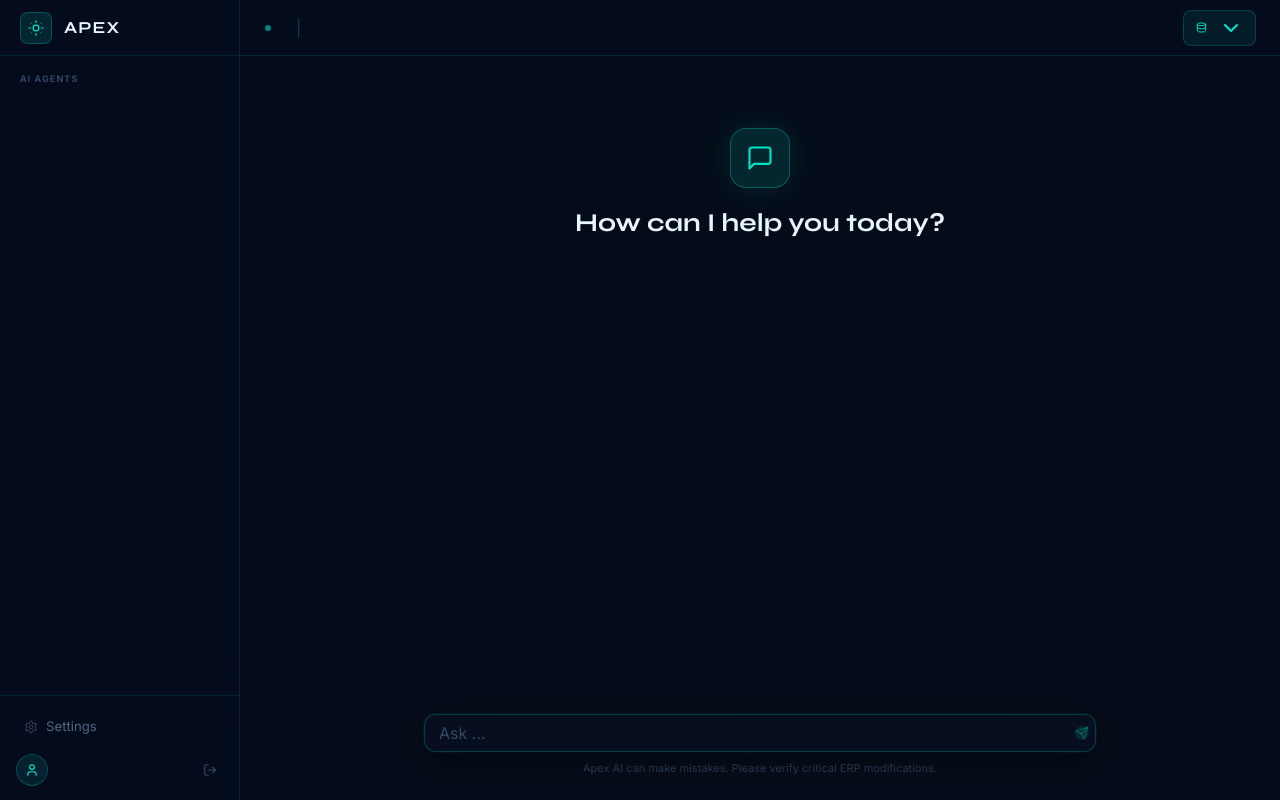
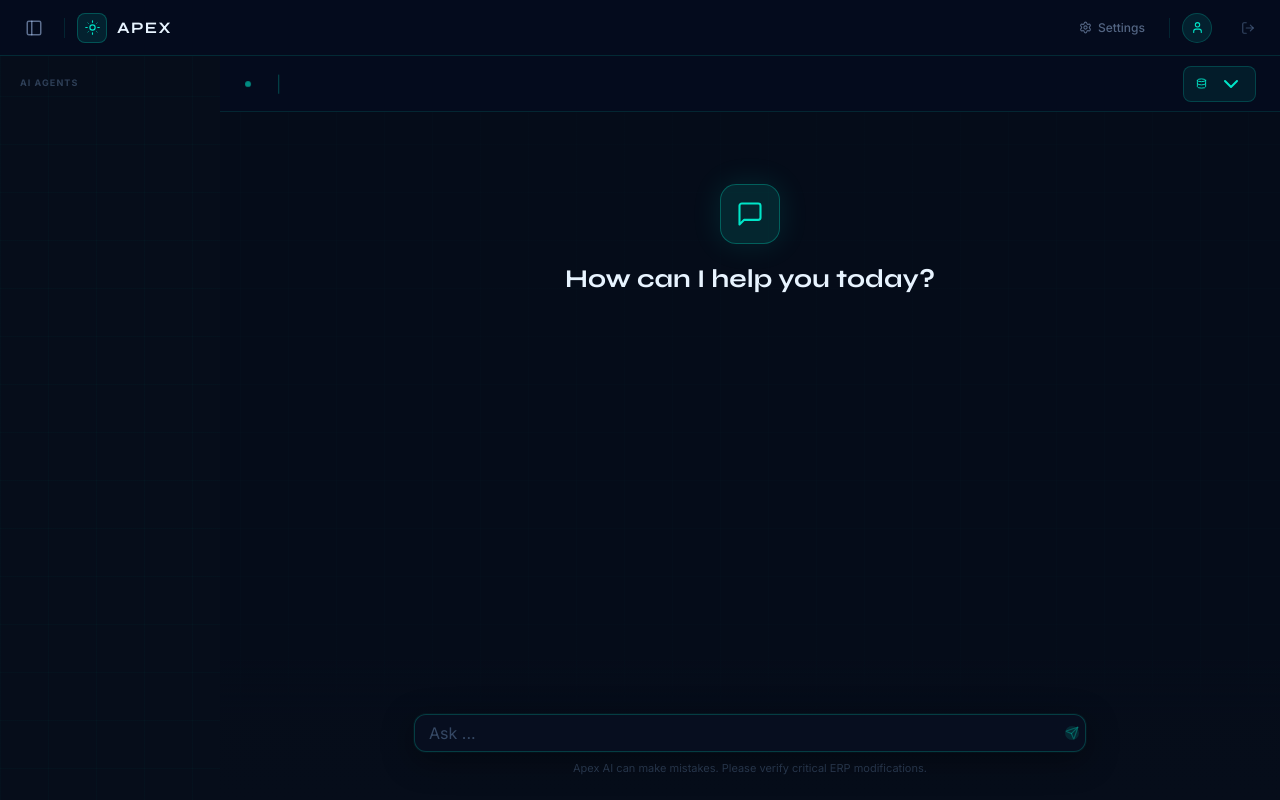
Before and after one commit to sharadtripathiyash/mitra_central, a FastAPI app: template app/templates/agents/mitra.html in a window 1280 px wide. Run offline with FastAPI, Linux system fonts and the light colour scheme; the template is opened without the code that fills it, so the values that code supplies are empty; some libraries are stand-ins or nearby versions.

Commit message:
Separate topbar and sidebar — modern collapsible layout
- New topbar.html: full-width global header with hamburger toggle,
  APEX brand, current agent name, settings link, user avatar, logout
- sidebar.html: remove logo section entirely — nav only, smooth
  slide animation via CSS transition on width/opacity/transform
- All agent templates (mitra/visual/qadzone): outer flex-col wrapper
  with sidebarOpen state, topbar on top, sidebar+content row below
- Sidebar state persisted in localStorage (apex_sb key)
- Nested Alpine components: outer = sidebar toggle, inner = agent state

Co-Authored-By: Claude Sonnet 4.6 <noreply@anthropic.com>

```diff
--- a/app/templates/agents/mitra.html
+++ b/app/templates/agents/mitra.html
@@ -1,44 +1,45 @@
 {% extends "base.html" %}
 {% block title %}{{ agent.name }} · Apex{% endblock %}
 {% block body %}
-<div class="h-full flex">
-  {% include "partials/sidebar.html" %}
-  <div class="flex-1 flex flex-col"
-       x-data="mitraAgent('{{ agent.route_prefix }}/ws', '{{ active_domain }}')">
-    {% block header_extra %}{% endblock %}
-    {% include "partials/chat_shell.html" %}
+
+<div class="h-full flex flex-col"
+     x-data="{ sidebarOpen: localStorage.getItem('apex_sb') !== '0' }">
+
+  {% include "partials/topbar.html" %}
+
+  <div class="flex-1 flex overflow-hidden">
+    {% include "partials/sidebar.html" %}
+
+    <div class="flex-1 flex flex-col overflow-hidden min-w-0"
+         x-data="mitraAgent('{{ agent.route_prefix }}/ws', '{{ active_domain }}')">
+      {% include "partials/chat_shell.html" %}
+    </div>
   </div>
 </div>
+
 {% include "partials/apex_widget.html" %}
 
 <script>
 function mitraAgent(wsPath, initialDomain) {
-  // Merge the domain-aware extra payload into the wsChat component
   const base = wsChat(wsPath, 'mitra');
   return {
     ...base,
-
-    // ── Domain state ─────────────────────────────────────────────────────
     activeDomain: initialDomain || '{{ default_domain }}',
     domainInput:  '',
     domainOpen:   false,
 
     init() {
       base.init.call(this);
-      // Always attach domain to every WS send
       this.extraPayload = { domain: this.activeDomain };
-      // Load latest domain from server (in case session already has one)
       fetch('/agents/mitra/domain', { credentials: 'same-origin' })
         .then(r => r.ok ? r.json() : null)
         .then(d => { if (d?.domain) { this.activeDomain = d.domain; this.extraPayload = { domain: d.domain }; } })
         .catch(() => {});
-      // Close dropdown on outside click
       document.addEventListener('click', (e) => {
         if (!e.target.closest('[data-mitra-domain]')) this.domainOpen = false;
       });
     },
 
-    // Switch domain — persists to session, takes effect on next question
     setDomain(domain) {
       const d = domain.trim().toUpperCase();
       if (!d) return;
--- a/app/templates/partials/sidebar.html
+++ b/app/templates/partials/sidebar.html
@@ -1,98 +1,45 @@
-<aside style="width:240px;background:rgba(5,12,30,0.98);border-right:1px solid rgba(0,229,200,0.12)"
-       class="shrink-0 flex flex-col">
-
-  <!-- Logo -->
-  <div style="height:56px;border-bottom:1px solid rgba(0,229,200,0.1)"
-       class="flex items-center px-5 gap-3">
-    <div style="width:32px;height:32px;background:rgba(0,229,200,0.12);border:1px solid rgba(0,229,200,0.25);border-radius:8px"
-         class="flex items-center justify-center shrink-0">
-      <svg viewBox="0 0 20 20" fill="none" width="16" height="16">
-        <circle cx="10" cy="10" r="3.5" stroke="#00e5c8" stroke-width="1.5"/>
-        <path d="M10 3V1M10 19v-2M3 10H1M19 10h-2" stroke="#00e5c8" stroke-width="1.5" stroke-linecap="round"/>
-        <path d="M5.05 5.05L3.64 3.64M16.36 16.36l-1.41-1.41M14.95 5.05l1.41-1.41M3.64 16.36l1.41-1.41"
-              stroke="#00e5c8" stroke-width="1.2" stroke-linecap="round" opacity="0.5"/>
-      </svg>
-    </div>
-    <span style="font-family:'Syne',sans-serif;font-size:1.05rem;font-weight:700;letter-spacing:0.06em;color:#e8f4ff">
-      APEX
-    </span>
-  </div>
+<!-- ── Collapsible sidebar ─────────────────────────────────────────────────
+     Controlled by sidebarOpen in parent Alpine scope.                      -->
+<aside class="shrink-0 flex flex-col overflow-hidden"
+       :style="sidebarOpen
+         ? 'width:220px;opacity:1;transform:translateX(0)'
+         : 'width:0;opacity:0;transform:translateX(-8px)'"
+       style="transition:width 0.22s ease,opacity 0.18s ease,transform 0.22s ease;
+              background:rgba(5,12,30,0.98);border-right:1px solid rgba(0,229,200,0.12)">
 
   <!-- Nav -->
-  <nav class="flex-1 px-3 py-4 overflow-y-auto" style="scrollbar-width:thin">
+  <nav class="flex-1 px-3 py-5 overflow-y-auto" style="scrollbar-width:thin;min-width:220px">
     <div style="font-size:9px;font-weight:700;letter-spacing:0.12em;text-transform:uppercase;
-                color:rgba(140,180,230,0.35);padding:0 8px 10px 8px">
+                color:rgba(140,180,230,0.3);padding:0 8px 12px 8px">
       AI Agents
     </div>
     {% for a in agents %}
     <a href="{{ a.route_prefix }}"
        style="display:flex;align-items:center;gap:10px;padding:9px 10px;border-radius:10px;
               margin-bottom:2px;font-size:0.875rem;text-decoration:none;transition:all 0.15s;
+              white-space:nowrap;
               {% if a.key == active %}
-                background:rgba(0,229,200,0.12);border-left:2px solid #00e5c8;
+                background:rgba(0,229,200,0.1);border-left:2px solid #00e5c8;
                 color:#00e5c8;font-weight:600;padding-left:8px;
               {% else %}
-                border-left:2px solid transparent;color:rgba(180,210,255,0.55);
+                border-left:2px solid transparent;color:rgba(180,210,255,0.5);
               {% endif %}"
        onmouseover="if('{{ a.key }}' !== '{{ active }}') { this.style.background='rgba(0,229,200,0.06)'; this.style.color='#e8f4ff'; }"
-       onmouseout="if('{{ a.key }}' !== '{{ active }}') { this.style.background=''; this.style.color='rgba(180,210,255,0.55)'; }">
+       onmouseout="if('{{ a.key }}' !== '{{ active }}') { this.style.background=''; this.style.color='rgba(180,210,255,0.5)'; }">
       <span>{{ a.name }}</span>
       {% if a.key == active %}
       <span style="margin-left:auto;width:6px;height:6px;background:#00e5c8;border-radius:50%;
-                   animation:pulse-dot 2s ease-in-out infinite"></span>
+                   flex-shrink:0;animation:pulse-dot 2s ease-in-out infinite"></span>
       {% endif %}
     </a>
     {% endfor %}
   </nav>
-
-  <!-- Bottom: settings + user -->
-  <div style="border-top:1px solid rgba(0,229,200,0.1);padding:14px 16px;space-y:10px">
-
-    <a href="/settings"
-       style="display:flex;align-items:center;gap:8px;padding:7px 8px;border-radius:8px;
-              color:rgba(180,210,255,0.45);font-size:0.825rem;text-decoration:none;
-              transition:all 0.15s;margin-bottom:10px"
-       onmouseover="this.style.background='rgba(0,229,200,0.06)';this.style.color='#00e5c8'"
-       onmouseout="this.style.background='';this.style.color='rgba(180,210,255,0.45)'">
-      <i data-lucide="settings" style="width:14px;height:14px;opacity:0.5"></i>
-      <span>Settings</span>
-    </a>
-
-    <div class="flex items-center justify-between">
-      <div class="flex items-center gap-2 min-w-0">
-        <div style="width:32px;height:32px;border-radius:50%;flex-shrink:0;
-                    background:rgba(0,229,200,0.1);border:1px solid rgba(0,229,200,0.2)"
-             class="flex items-center justify-center">
-          <i data-lucide="user" style="width:14px;height:14px;color:#00e5c8"></i>
-        </div>
-        <div class="min-w-0">
-          <div style="font-size:0.8rem;font-weight:600;color:#e8f4ff" class="truncate">
-            {{ user.username }}
-          </div>
-          <div style="font-size:0.7rem;color:rgba(140,180,230,0.4)" class="truncate capitalize">
-            {% for r in user.roles %}{{ r }}{% if not loop.last %}, {% endif %}{% endfor %}
-          </div>
-        </div>
-      </div>
-      <form method="post" action="/logout">
-        <button type="submit"
-                style="padding:6px;border-radius:6px;background:transparent;border:none;
-                       color:rgba(140,180,230,0.35);cursor:pointer;transition:all 0.15s"
-                onmouseover="this.style.background='rgba(239,68,68,0.1)';this.style.color='#fca5a5'"
-                onmouseout="this.style.background='';this.style.color='rgba(140,180,230,0.35)'"
-                title="Sign out">
-          <i data-lucide="log-out" style="width:14px;height:14px"></i>
-        </button>
-      </form>
-    </div>
-
-  </div>
 
 </aside>
 
 <style>
 @keyframes pulse-dot {
   0%, 100% { opacity:1; transform:scale(1); }
-  50% { opacity:0.4; transform:scale(0.6); }
+  50%       { opacity:0.4; transform:scale(0.6); }
 }
 </style>
--- /dev/null
+++ b/app/templates/partials/topbar.html
@@ -0,0 +1,91 @@
+<!-- ── Global top bar ──────────────────────────────────────────────────────
+     Included by every agent page. Needs sidebarOpen in Alpine scope.       -->
+<header class="shrink-0 flex items-center gap-3 px-4 z-30"
+        style="height:56px;background:rgba(5,12,30,0.98);
+               border-bottom:1px solid rgba(0,229,200,0.14);">
+
+  <!-- Hamburger toggle -->
+  <button @click="sidebarOpen = !sidebarOpen; localStorage.setItem('apex_sb', sidebarOpen ? '1' : '0')"
+          class="flex items-center justify-center rounded-lg transition"
+          style="width:36px;height:36px;background:transparent;border:none;
+                 color:rgba(180,210,255,0.5);cursor:pointer;flex-shrink:0"
+          onmouseover="this.style.background='rgba(0,229,200,0.08)';this.style.color='#00e5c8'"
+          onmouseout="this.style.background='transparent';this.style.color='rgba(180,210,255,0.5)'"
+          title="Toggle sidebar">
+    <i data-lucide="panel-left" style="width:18px;height:18px"></i>
+  </button>
+
+  <!-- Divider -->
+  <div style="width:1px;height:20px;background:rgba(0,229,200,0.12);flex-shrink:0"></div>
+
+  <!-- Brand -->
+  <div class="flex items-center gap-2.5 select-none" style="flex-shrink:0">
+    <div class="flex items-center justify-center"
+         style="width:30px;height:30px;background:rgba(0,229,200,0.1);
+                border:1px solid rgba(0,229,200,0.25);border-radius:8px">
+      <svg viewBox="0 0 20 20" fill="none" width="15" height="15">
+        <circle cx="10" cy="10" r="3.5" stroke="#00e5c8" stroke-width="1.5"/>
+        <path d="M10 3V1M10 19v-2M3 10H1M19 10h-2" stroke="#00e5c8" stroke-width="1.5" stroke-linecap="round"/>
+        <path d="M5.05 5.05L3.64 3.64M16.36 16.36l-1.41-1.41M14.95 5.05l1.41-1.41M3.64 16.36l1.41-1.41"
+              stroke="#00e5c8" stroke-width="1.2" stroke-linecap="round" opacity="0.5"/>
+      </svg>
+    </div>
+    <span style="font-family:'Syne',sans-serif;font-size:1rem;font-weight:700;
+                 letter-spacing:0.08em;color:#e8f4ff">APEX</span>
+  </div>
+
+  <!-- Current agent name -->
+  {% if agent is defined %}
+  <div style="display:flex;align-items:center;gap:10px;flex-shrink:0">
+    <div style="width:1px;height:16px;background:rgba(0,229,200,0.12)"></div>
+    <span style="font-size:0.8rem;color:rgba(180,210,255,0.4);font-weight:500">
+      {{ agent.name }}
+    </span>
+  </div>
+  {% endif %}
+
+  <!-- Spacer -->
+  <div class="flex-1"></div>
+
+  <!-- Settings -->
+  <a href="/settings"
+     class="flex items-center gap-1.5 rounded-lg px-3 py-1.5 transition text-xs font-medium"
+     style="color:rgba(180,210,255,0.45);text-decoration:none;border:none"
+     onmouseover="this.style.background='rgba(0,229,200,0.07)';this.style.color='#e8f4ff'"
+     onmouseout="this.style.background='transparent';this.style.color='rgba(180,210,255,0.45)'">
+    <i data-lucide="settings" style="width:13px;height:13px"></i>
+    <span class="hidden sm:inline">Settings</span>
+  </a>
+
+  <!-- Divider -->
+  <div style="width:1px;height:20px;background:rgba(0,229,200,0.12);flex-shrink:0"></div>
+
+  <!-- User avatar + name -->
+  <div class="flex items-center gap-2" style="flex-shrink:0">
+    <div class="flex items-center justify-center"
+         style="width:30px;height:30px;border-radius:50%;flex-shrink:0;
+                background:rgba(0,229,200,0.1);border:1px solid rgba(0,229,200,0.2)">
+      <i data-lucide="user" style="width:13px;height:13px;color:#00e5c8"></i>
+    </div>
+    <div class="hidden sm:block" style="line-height:1.2">
+      <div style="font-size:0.775rem;font-weight:600;color:#e8f4ff">{{ user.username }}</div>
+      <div style="font-size:0.65rem;color:rgba(140,180,230,0.4)" class="capitalize">
+        {% for r in user.roles %}{{ r }}{% if not loop.last %}, {% endif %}{% endfor %}
+      </div>
+    </div>
+  </div>
+
+  <!-- Logout -->
+  <form method="post" action="/logout">
+    <button type="submit"
+            class="flex items-center justify-center rounded-lg transition"
+            style="width:32px;height:32px;background:transparent;border:none;
+                   color:rgba(140,180,230,0.35);cursor:pointer"
+            onmouseover="this.style.background='rgba(239,68,68,0.1)';this.style.color='#fca5a5'"
+            onmouseout="this.style.background='transparent';this.style.color='rgba(140,180,230,0.35)'"
+            title="Sign out">
+      <i data-lucide="log-out" style="width:14px;height:14px"></i>
+    </button>
+  </form>
+
+</header>
```
Also changed, not shown: app/templates/agents/qadzone.html (+11 -5 lines), app/templates/agents/visual.html (+14 -4 lines).
